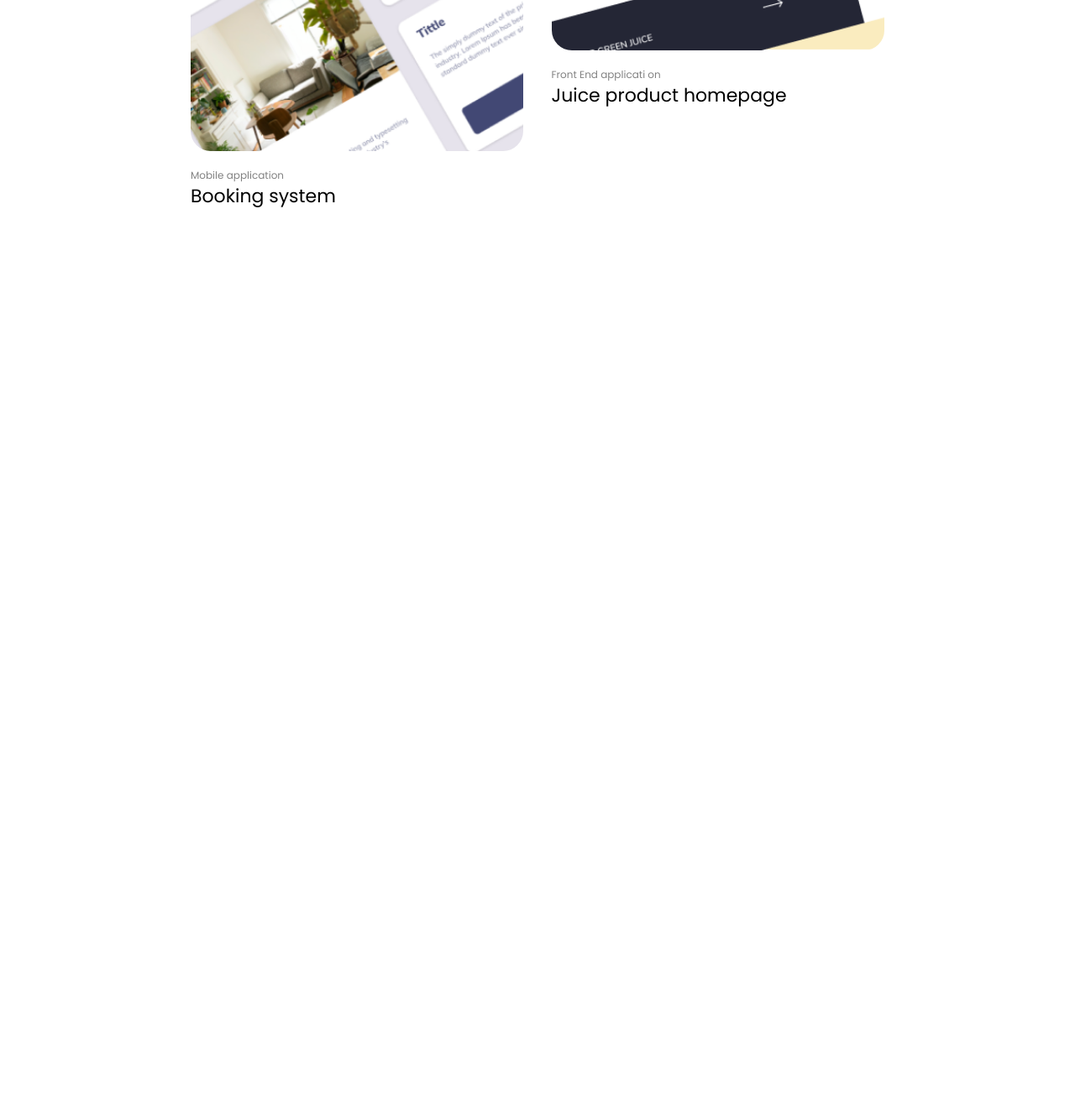
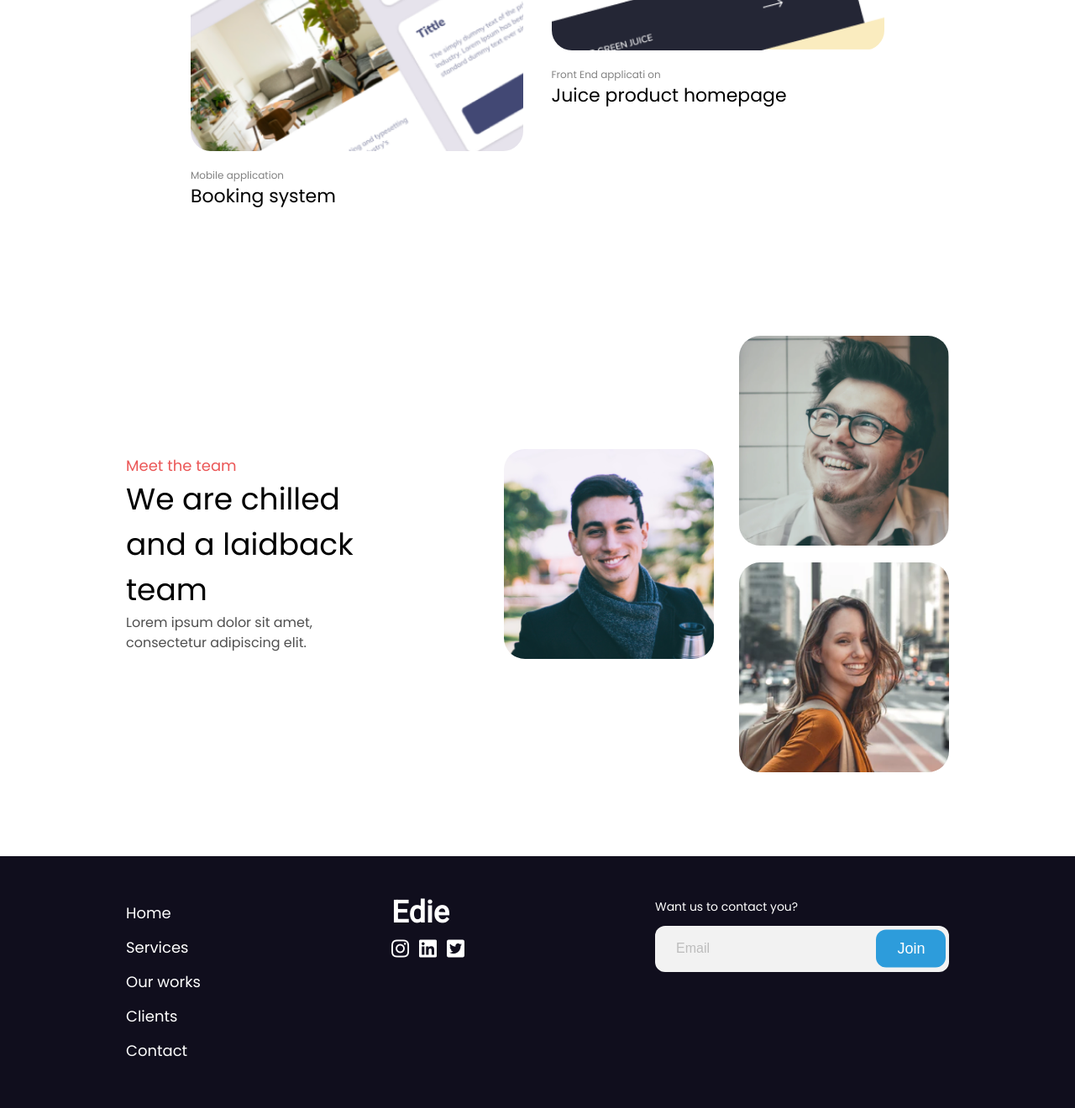
Before and after one commit to AtakishiAliyev/edie, a plain HTML site: page index.html in a window 1280 px wide. Shown: the part 3538-4858 px from the top of the page at 84% size. Before the commit the page ends 3838 px from the top, so only its background shows below. Drawn offline with nearby package versions, Linux system fonts and the light colour scheme.

Commit message:
Desktop version done

```diff
--- a/css/style.css
+++ b/css/style.css
@@ -249,7 +249,7 @@ header {
     margin-bottom: 30px;
 }
 
-.boxes {
+.clients .boxes {
     display: flex;
     flex-wrap: wrap;
     width: 70%;
@@ -257,11 +257,11 @@ header {
     justify-content: space-between;
 }
 
-.boxes .box {
+.clients .boxes .box {
     width: 48%;
 }
 
-.boxes .box .image {
+.clients .boxes .box .image {
     width: 100%;
     height: 600px;
     border-radius: 24px;
@@ -269,27 +269,27 @@ header {
     background-size: cover;
 }
 
-.boxes .box:nth-child(2n + 1) {
+.clients .boxes .box:nth-child(2n + 1) {
     margin-top: 120px;
 }
 
-.boxes .box:nth-child(1) .image {
+.clients .boxes .box:nth-child(1) .image {
     background-image: url('../images/smarthome.jpg');
 }
 
-.boxes .box:nth-child(2) .image {
+.clients .boxes .box:nth-child(2) .image {
     background-image: url('../images/onboard.png');
 }
 
-.boxes .box:nth-child(3) .image {
+.clients .boxes .box:nth-child(3) .image {
     background-image: url('../images/booking.png');
 }
 
-.boxes .box:nth-child(4) .image {
+.clients .boxes .box:nth-child(4) .image {
     background-image: url('../images/juice-product.png');
 }
 
-.boxes .box span {
+.clients .boxes .box span {
     color: #828282;
     font-size: 12px;
     line-height: 18px;
@@ -297,8 +297,129 @@ header {
     margin-top: 20px;
 }
 
-.boxes .box p {
+.clients .boxes .box p {
     font-size: 22px;
     line-height: 32px;
     color: #000;
 }
+
+.team {
+    padding: 100px 150px;
+}
+
+.team .content {
+    display: flex;
+    justify-content: space-between;
+    align-items: center;
+}
+
+.team .content .text {
+	width: 30%;
+}
+
+.team .text span {
+    color: var(--red);
+    font-size: 18px;
+    line-height: 27px;
+}
+
+.team .text h2 {
+    color: #000;
+    font-size: 36px;
+    line-height: 54px;
+}
+
+.team .text p {
+    color: #4F4F4F;
+    font-size: 16px;
+    line-height: 24px;
+}
+
+.content .images {
+    width: 70%;
+    position: relative;
+    min-height: 520px;
+}
+
+.content .images img {
+    width: 250px;
+    height: 250px;
+    border-radius: 25px;
+    position: absolute;
+}
+
+.content .images img:nth-child(1) {
+    right: 280px;
+    top: 50%;
+    transform: translateY(-50%);
+}
+
+.content .images img:nth-child(2) {
+    right: 0;
+    top: 0;
+}
+
+.content .images img:nth-child(3) {
+    right: 0;
+    bottom: 0;
+}
+
+footer {
+    padding: 50px 150px;
+    background: #100E1D;
+}
+
+.footer-content {
+    display: flex;
+    justify-content: space-between;
+}
+
+.footer-content .footer-menu {
+    display: flex;
+    flex-direction: column;
+}
+
+.footer-content .footer-menu > li + li {
+    margin-top: 5px;
+}
+
+.footer-content .footer-menu li a {
+    color: #fff;
+    text-decoration: none;
+    font-size: 18px;
+    line-height: 36px;
+}
+
+.footer-content .footer-logo .logo h1 {
+    color: #fff;
+}
+
+.footer-content .footer-logo .logo {
+    margin-bottom: 12px;
+}
+
+.footer-content .social-networks {
+    display: flex;
+}
+
+.footer-content .social-networks > li + li {
+    margin-left: 12px;
+}
+
+.footer-content .social-networks li a {
+    color: #fff;
+    font-size: 24px;
+}
+
+.footer-content .subscraption {
+    display: flex;
+    flex-direction: column;
+    width: 350px;
+}
+
+.footer-content .subscraption span {
+    color: #fff;
+    font-size: 14px;
+    line-height: 21px;
+    margin-bottom: 12px;
+}
--- a/index.html
+++ b/index.html
@@ -106,5 +106,49 @@
                 </div>
             </div>
         </section>
+
+        <section class="team">
+            <div class="content">
+                <div class="text">
+                    <span>Meet the team</span>
+                    <h2>We are chilled and a laidback team</h2>
+                    <p>Lorem ipsum dolor sit amet, consectetur adipiscing elit.</p>
+                </div>
+                <div class="images">
+                    <img src="images/person1.png">
+                    <img src="images/person2.png">
+                    <img src="images/person3.png">
+                </div>
+            </div>
+        </section>
+
+        <footer>
+            <div class="footer-content">
+                <ul class="footer-menu">
+                    <li><a href="#">Home</a></li>
+                    <li><a href="#">Services</a></li>
+                    <li><a href="#">Our works</a></li>
+                    <li><a href="#">Clients</a></li>
+                    <li><a href="#">Contact</a></li>
+                </ul>
+                <div class="footer-logo">
+                    <div class="logo">
+                        <h1>Edie</h1>
+                    </div>
+                    <ul class="social-networks">
+                        <li><a href="#"><i class="fab fa-instagram"></i></a></li>
+                        <li><a href="#"><i class="fab fa-linkedin"></i></a></li>
+                        <li><a href="#"><i class="fab fa-twitter-square"></i></a></li>
+                    </ul>
+                </div>
+                <div class="subscraption">
+                    <span>Want us to contact you?</span>
+                    <div class="input-box">
+                        <input type="email" placeholder="Email">
+                        <button class="btn btn-default">Join</button>
+                    </div>
+                </div>
+            </div>
+        </footer>
     </body>
 </html>
```
